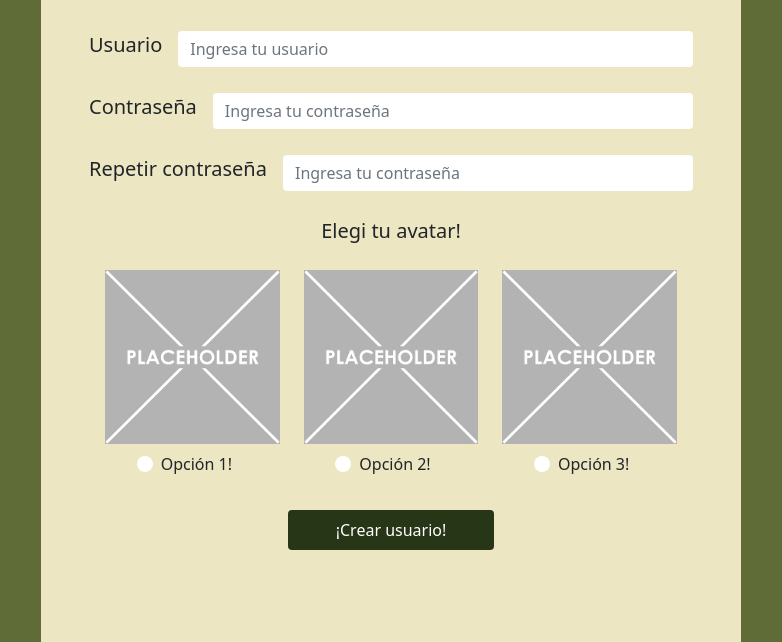
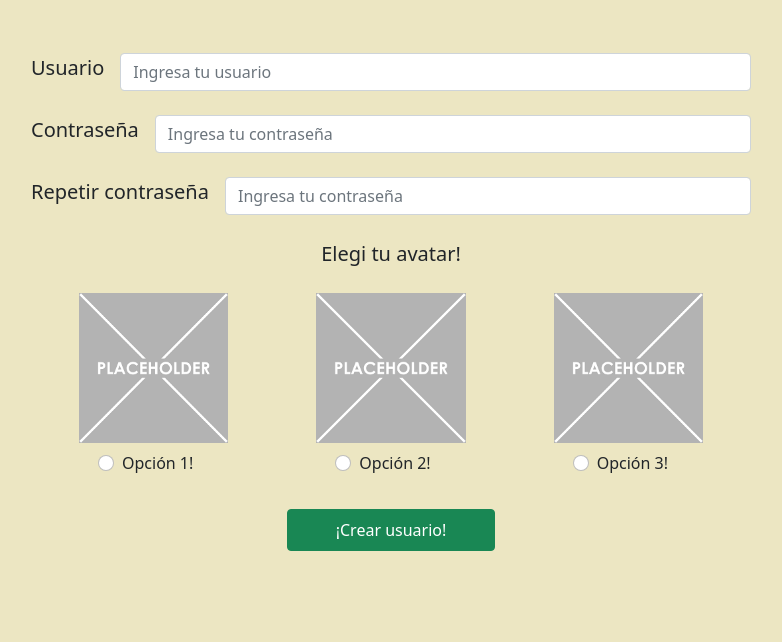
Before and after one commit to PioIX/G12-TPI-1CUAT, a plain HTML site: page crear_usuario/crear_usuario.html in a window 1280 px wide. Shown: the part 158-800 px from the top of the page, without its empty margins (249-1031 px from the left). Drawn offline with nearby package versions, Linux system fonts and the light colour scheme.

Commit message:
Modifica pantalla creación de usuario
Modificaciones en el layout del menu de creación de usuario; cambio a uno más sencillo y adaptable, sin errores

```diff
--- a/crear_usuario/crear_usuario.html
+++ b/crear_usuario/crear_usuario.html
@@ -1,20 +1,20 @@
-<!DOCTYPE html>
-<html>
+<!doctype html>
+<html lang="es">
     <head>
         <meta charset="utf-8" />
+
+        <meta name="viewport" content="width=device-width, initial-scale=1">
+        <link rel="canonical" href="https://getbootstrap.com/docs/5.0/examples/sign-in/">
+
+        <link href="https://cdn.jsdelivr.net/npm/bootstrap@5.0.2/dist/css/bootstrap.min.css" rel="stylesheet" integrity="sha384-EVSTQN3/azprG1Anm3QDgpJLIm9Nao0Yz1ztcQTwFspd3yD65VohhpuuCOmLASjC" crossorigin="anonymous">
         <link href="estilos_crear_usuario.css" rel="stylesheet"/>
-        <meta name="viewport" content="width=device-width, initial-scale=1">
-        <link href="https://cdn.jsdelivr.net/npm/bootstrap@5.0.2/dist/css/bootstrap.min.css" rel="stylesheet" integrity="sha384-EVSTQN3/azprG1Anm3QDgpJLIm9Nao0Yz1ztcQTwFspd3yD65VohhpuuCOmLASjC" crossorigin="anonymous">
     </head>
-    <body id="body" style="height: 100vh;width: 100wv;">
-        <div class="container d-flex align-items-center justify-content-center text-center h-100">
+    <body class="text-center p-0">
 
-            <div class="card rounded-0 align-items-center justify-content-center text-center h-100">
-
+        <main class="form-signin">
             <h1 class="fs-1 text-center mb-5" style="color:#606C38">¡Vamos a crear tu usuario!</h1><br>
 
-                <form class="px-5 text-start position-relative pb-4 text-center">
-
+            <form">
                 <div class="row g-0">
                     <div class="d-inline-flex align-items-center">
                         <label for="usuario" class="form-label fs-5 me-3">Usuario</label>
@@ -64,7 +64,9 @@
                 </div>
                 <button id="boton" type="submit" class="btn btn-success px-5 py-2">¡Crear usuario!</button>
             </form>
-            </div>
-    </div>
+        </main>
+
+
+  </body>
     </body>
 </html>
--- a/crear_usuario/estilos_crear_usuario.css
+++ b/crear_usuario/estilos_crear_usuario.css
@@ -17,37 +17,28 @@ body{
 
 /*------------------------------------------------*/
 
-#body,html{
-    background-color: #606C38;
+html,
+body {
+  height: 100%;
+
 }
 
-/* #base {
-    background-color: #ece6c2;
-    width: 500px;
-    position: absolute;
-    padding: 10px;
-    height: 650px;
-    min-width: 800px;
-} */
-
-.card{
-    background-color: #ece6c2 !important;
-    border: none !important;
-    width: 700px !important;
-    min-width: 800px;
-    height: auto;
+body{
+  display: flex;
+  align-items: center;
+  padding-top: 40px;
+  padding-bottom: 40px;
+  background-color: #ece6c2;
+  /* background-image: url(placeholder.png); */
 }
 
-.img{
+.form-signin {
     width: 100%;
-    height: auto;
+    max-width: 750px;
+    padding: 15px;
+    margin: auto;
 }
 
-input{
-    border: none !important;
+img{
+    width: 70%;
 }
-
-#boton{
-    background-color:#283618 !important;
-    border: none !important;
-}
```
Lines whose indentation alone changed are shown as unchanged.
